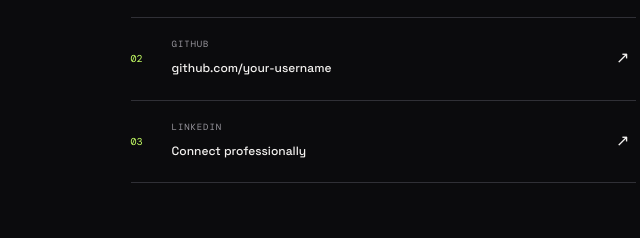
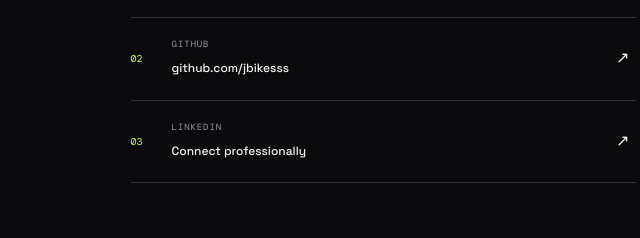
Before and after one commit to jbikesss/MyPortfolio, a plain HTML site: page index.html in a window 1280 px wide. Shown: the part 3955-4193 px from the top of the page, 594-1234 px from the left. Drawn offline with nearby package versions, Linux system fonts and the light colour scheme.

Commit message:
Update GitHub link in contact section

```diff
--- a/index.html
+++ b/index.html
@@ -73,7 +73,7 @@
 
     <section class="contact-section section-wrap" id="contact">
       <div class="contact-main"><p class="eyebrow">04 / HAVE A PROJECT IN MIND?</p><h2>LET'S WORK<br><span class="outline-text">TOGETHER.</span></h2><p>I'm open to learning opportunities, collaboration, and conversations about technology.</p><a class="button button-light" href="mailto:your.email@example.com">SEND ME AN EMAIL <span>↗</span></a></div>
-      <div class="contact-links"><a href="mailto:your.email@example.com"><span>01</span><div><small>EMAIL</small><strong>jameslambot6@gmail.com</strong></div><b>↗</b></a><a href="https://github.com/" target="_blank" rel="noreferrer"><span>02</span><div><small>GITHUB</small><strong>github.com/your-username</strong></div><b>↗</b></a><a href="https://www.linkedin.com/" target="_blank" rel="noreferrer"><span>03</span><div><small>LINKEDIN</small><strong>Connect professionally</strong></div><b>↗</b></a></div>
+      <div class="contact-links"><a href="mailto:your.email@example.com"><span>01</span><div><small>EMAIL</small><strong>jameslambot6@gmail.com</strong></div><b>↗</b></a><a href="https://github.com/" target="_blank" rel="noreferrer"><span>02</span><div><small>GITHUB</small><strong>github.com/jbikesss</strong></div><b>↗</b></a><a href="https://www.linkedin.com/" target="_blank" rel="noreferrer"><span>03</span><div><small>LINKEDIN</small><strong>Connect professionally</strong></div><b>↗</b></a></div>
     </section>
   </main>
   <footer class="footer section-wrap"><a class="brand" href="#home"><span class="brand-mark">J.</span><span>JAMES</span></a><span>DESIGNED WITH CURIOSITY · <span id="year"></span></span><a href="#home">BACK TO TOP ↑</a></footer>
```
